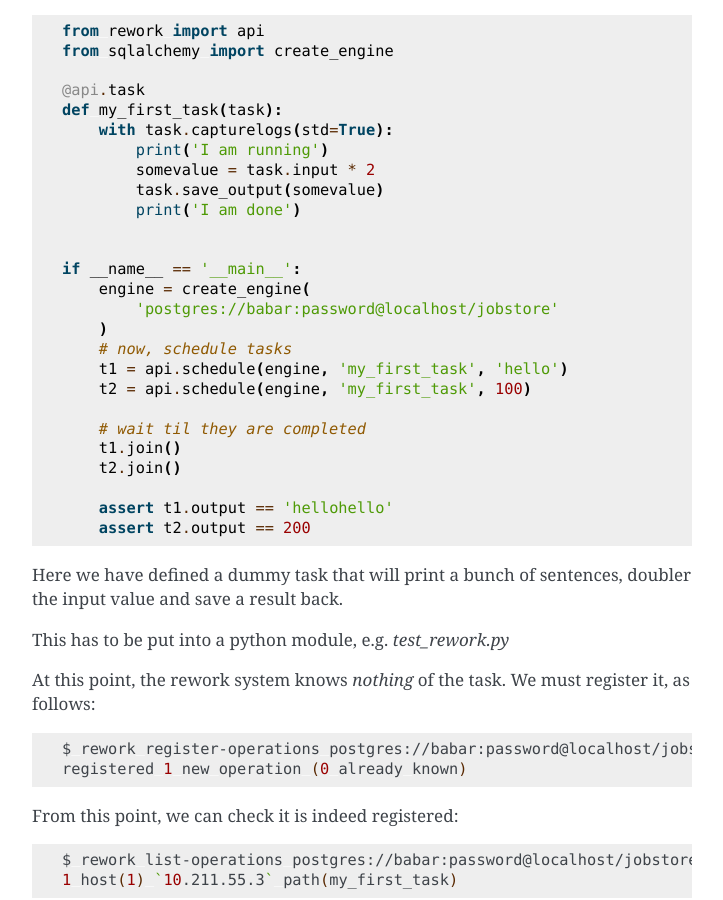
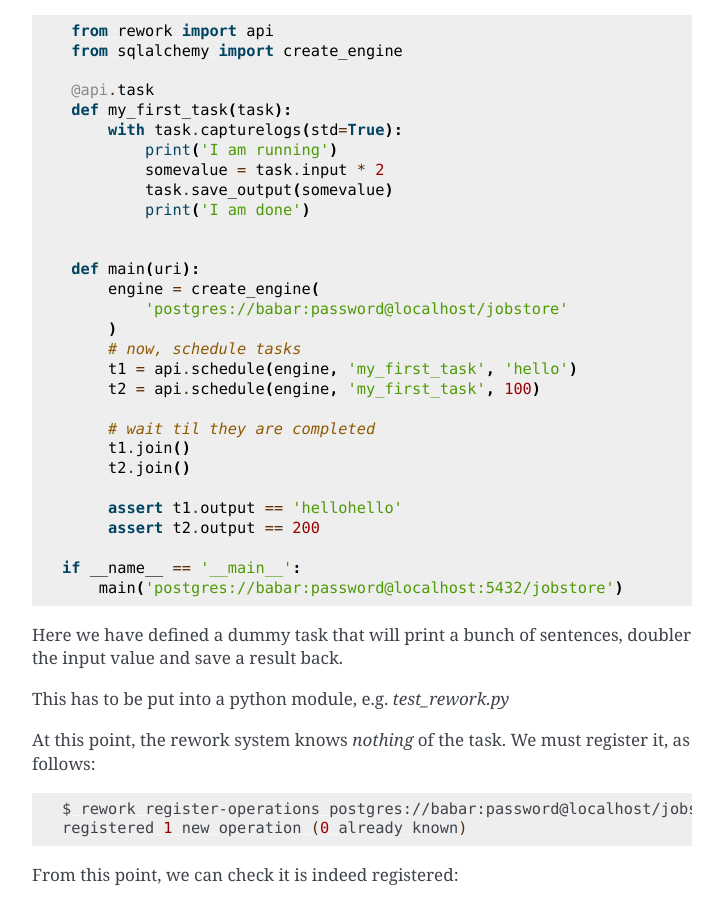
Before and after one commit to pythonianfr/rework, a Sphinx documentation site: the page built from doc/index.rst, in a window 1280 px wide and 900 px high, scrolled down 1733 px. Shown: the whole window, without its empty margins (388-1111 px from the left). Built offline with Sphinx 7.4.7, drawn with Linux system fonts in a browser that asks for light colours.

```diff
--- a/doc/index.rst
+++ b/doc/index.rst
@@ -104,7 +104,7 @@ This being done, we can start writing our first task:
            print('I am done')
 
 
-   if __name__ == '__main__':
+   def main(uri):
        engine = create_engine(
            'postgres://babar:password@localhost/jobstore'
        )
@@ -118,6 +118,9 @@ This being done, we can start writing our first task:
 
        assert t1.output == 'hellohello'
        assert t2.output == 200
+
+  if __name__ == '__main__':
+      main('postgres://babar:password@localhost:5432/jobstore')
 
 
 Here we have defined a dummy task that will print a bunch of
```
Also changed, not shown: README.md (+5 -2 lines).
